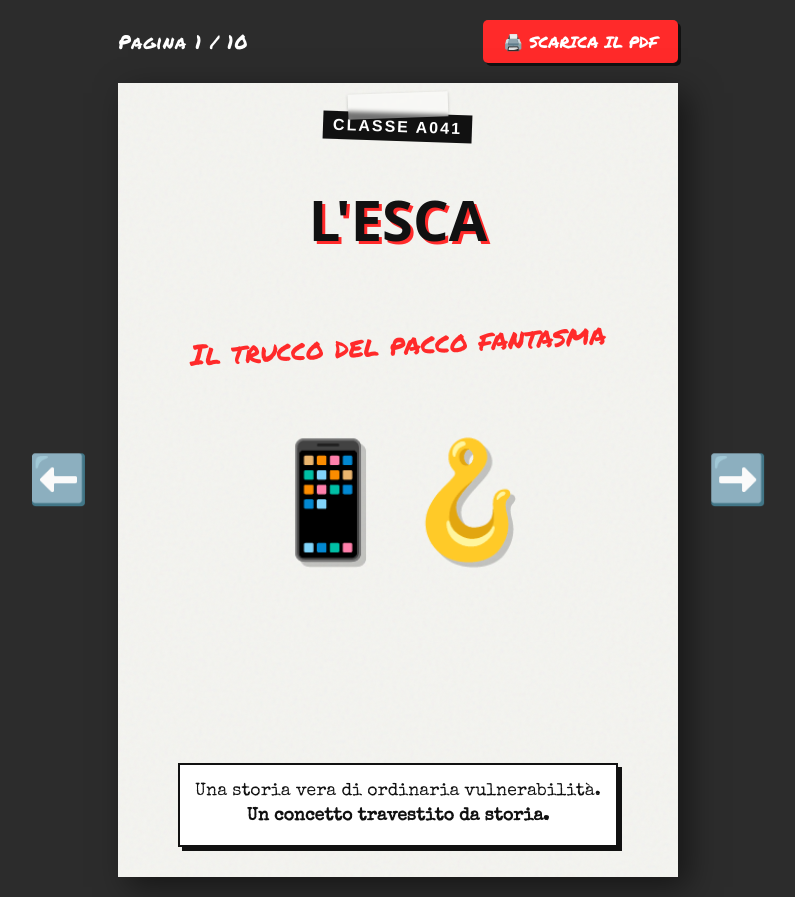
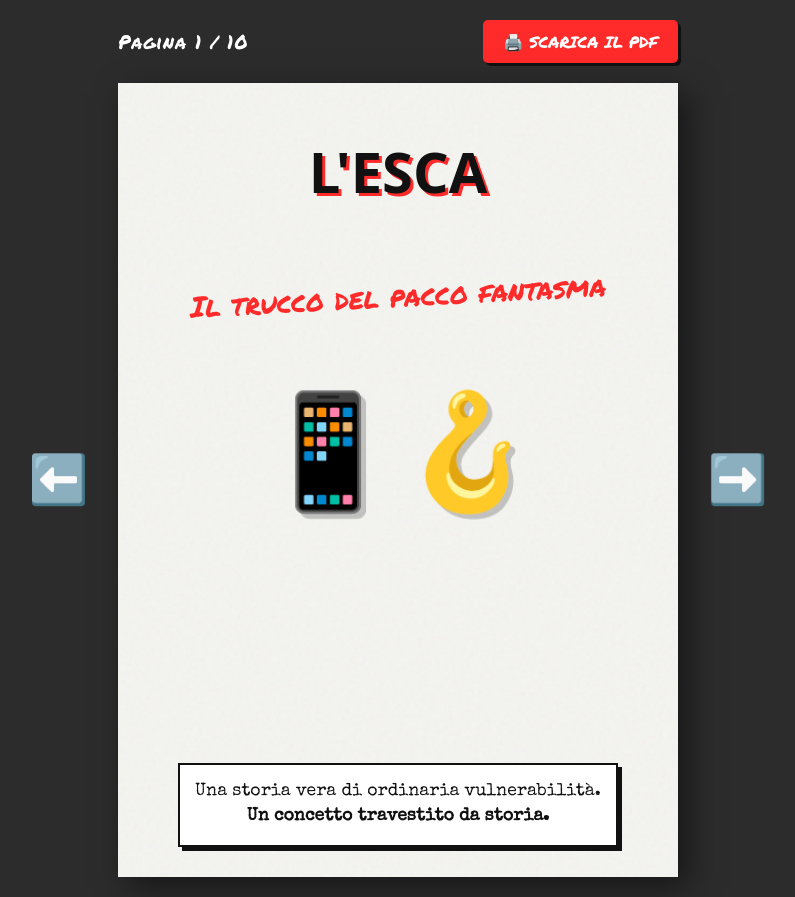
Before and after one commit to albybmaker/zine-a041, a plain HTML site: page index.html in a window 1280 px wide. Shown: the whole page, without its empty margins (242-1037 px from the left). Drawn offline with nearby package versions, Linux system fonts and the light colour scheme; a web font is replaced by a local one.

Commit message:
Add files via upload

```diff
--- a/index.html
+++ b/index.html
@@ -381,9 +381,7 @@
 
                 <!-- PAGINA 1: COPERTINA -->
                 <div class="page active">
-                    <div class="tape"></div>
                     <div class="flex-center">
-                        <div class="ransom-note" style="margin-bottom: 20px;">CLASSE A041</div>
                         <h1 class="title-glitch">L'ESCA</h1>
                         <p class="marker-text" style="font-size: 1.8rem;">Il trucco del pacco fantasma</p>
 
```
